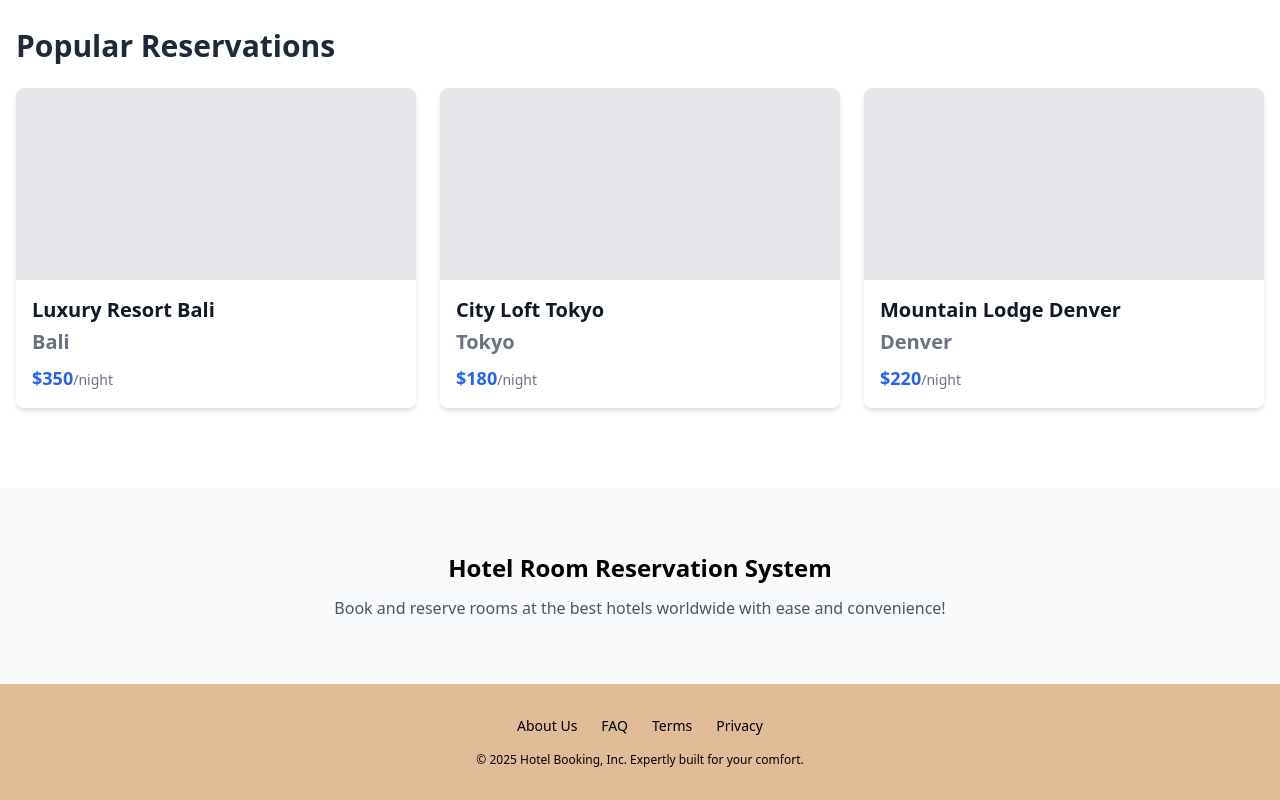
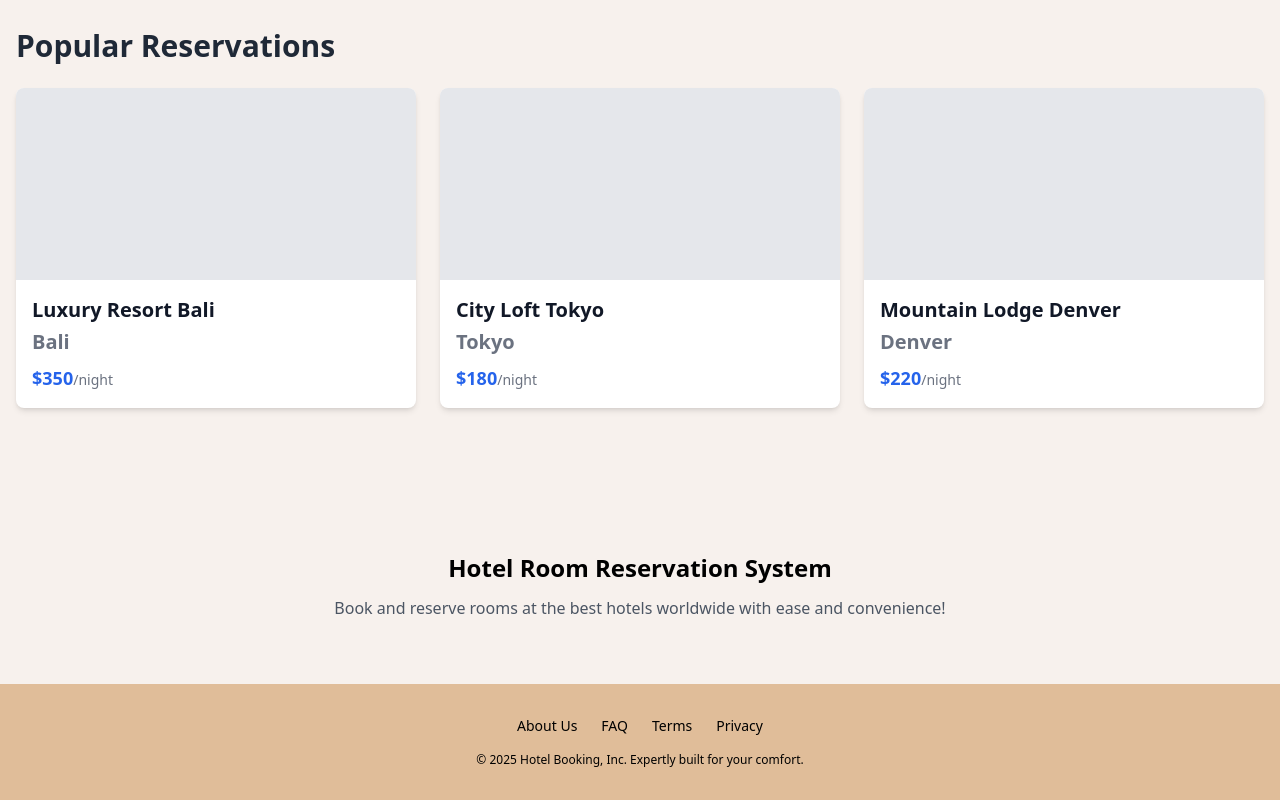
Before and after one commit to Eduard-K-A/webdev-finals-frontend, a React (Vite) app: page / in a window 1280 px wide. Shown: the part 560-1360 px from the top of the page. Built offline with nearby package versions, Linux system fonts and the light colour scheme.

Commit message:
style: change background color

```diff
--- a/src/pages/HomePage.tsx
+++ b/src/pages/HomePage.tsx
@@ -6,13 +6,13 @@ import FeaturedHotels from '../components/Hotels/FeaturedHotel';
 
 const HomePage: React.FC = () => {
     return (
-        <div className="min-h-screen flex flex-col">
+        <div className="min-h-screen flex flex-col bg-[#F7F1ED]">
             <Header type="home" />
 
             <main className="flex-grow pt-20">
                 <FeaturedHotels />
 
-                <section className="py-16 bg-gray-50 px-4 text-center">
+                <section className="py-16 bg-[#F7F1ED] px-4 text-center">
                     <h2 className="text-2xl font-semibold mb-3">Hotel Room Reservation System</h2>
                     <p className="text-gray-600 max-w-2xl mx-auto">
                       Book and reserve rooms at the best hotels worldwide with ease and convenience!
```
